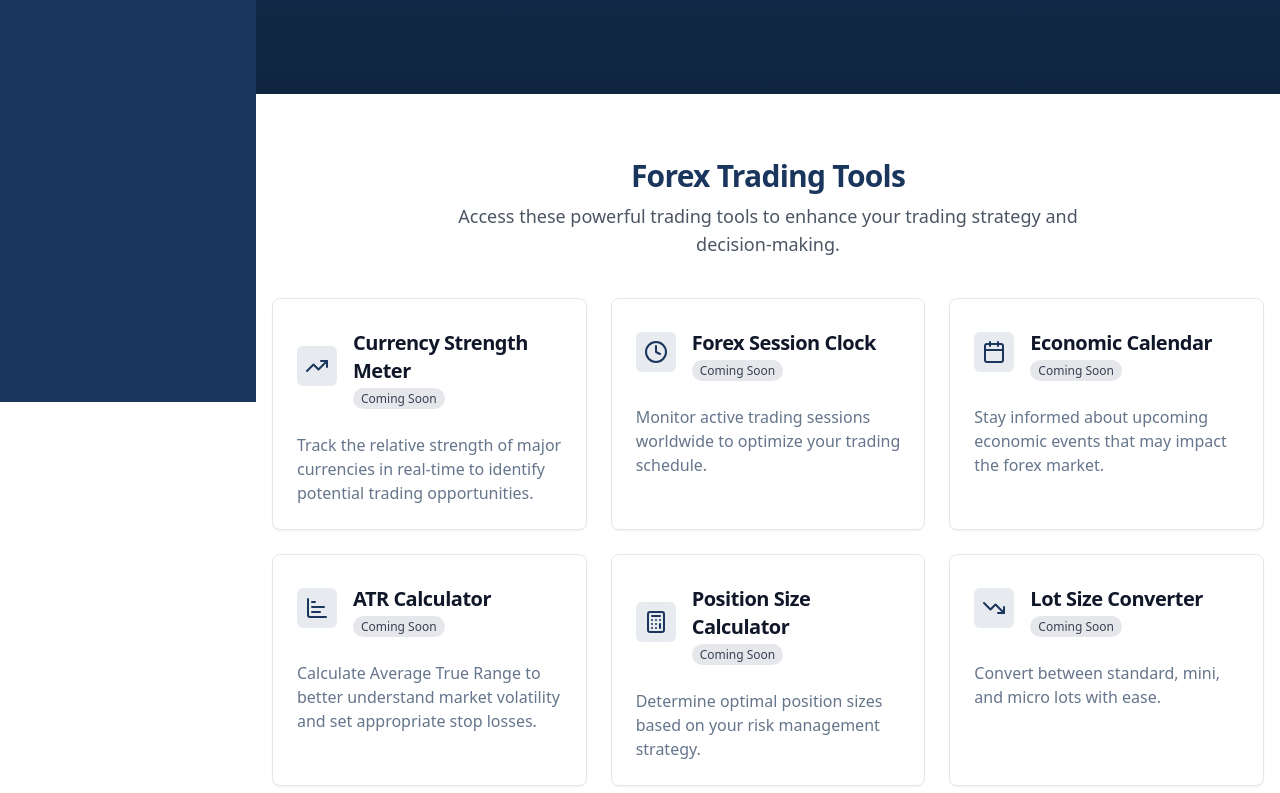
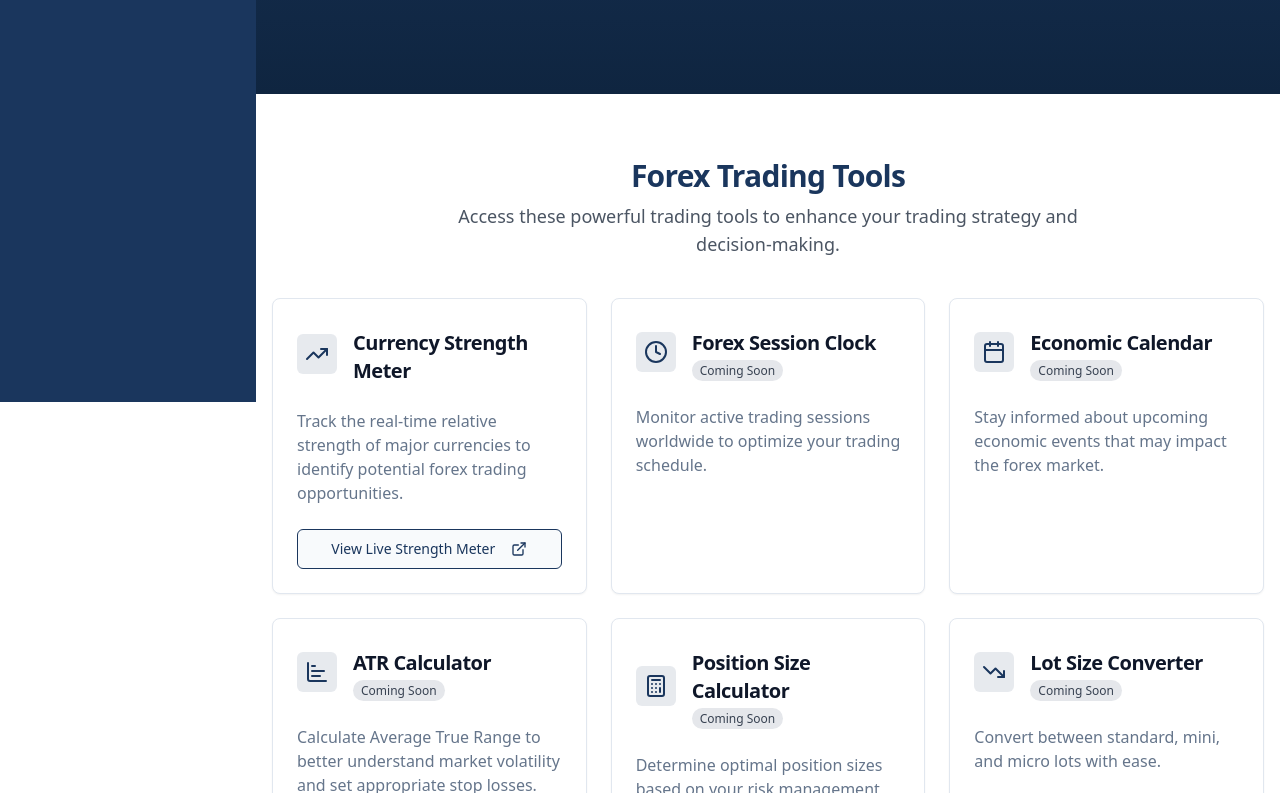
Before and after one commit to Preeth69/arcade-learning-hub, a React (Vite) app: page / in a window 1280 px wide. Shown: the part 398-1191 px from the top of the page. Built offline with nearby package versions, Linux system fonts and the light colour scheme.

Commit message:
Refactor: Implement Currency Strength Meter section
Replaces the "Coming Soon" placeholder with a functional section linking to the MarketMilk tool. Includes a button to view the live strength meter and updates the description.

```diff
--- a/src/components/ForexTools.tsx
+++ b/src/components/ForexTools.tsx
@@ -1,14 +1,17 @@
 
-import { Calculator, Clock, Calendar, TrendingUp, TrendingDown, ChartBar } from "lucide-react";
+import { Calculator, Clock, Calendar, TrendingUp, TrendingDown, ChartBar, ExternalLink } from "lucide-react";
 import { Card, CardContent, CardDescription, CardFooter, CardHeader, CardTitle } from "@/components/ui/card";
+import { Button } from "@/components/ui/button";
 
 const toolsData = [
   {
     id: 1,
     title: "Currency Strength Meter",
-    description: "Track the relative strength of major currencies in real-time to identify potential trading opportunities.",
+    description: "Track the real-time relative strength of major currencies to identify potential forex trading opportunities.",
     icon: TrendingUp,
-    comingSoon: true,
+    comingSoon: false,
+    link: "https://www.babypips.com/tools/marketmilk",
+    buttonText: "View Live Strength Meter"
   },
   {
     id: 2,
@@ -72,6 +75,18 @@ const ForexTools = () => {
             <CardContent>
               <CardDescription className="text-base">{tool.description}</CardDescription>
             </CardContent>
+            {!tool.comingSoon && tool.link && (
+              <CardFooter>
+                <Button
+                  variant="outline"
+                  className="w-full border-trader-blue text-trader-blue hover:bg-trader-blue hover:text-white"
+                  onClick={() => window.open(tool.link, "_blank")}
+                >
+                  {tool.buttonText}
+                  <ExternalLink className="ml-2 h-4 w-4" />
+                </Button>
+              </CardFooter>
+            )}
           </Card>
         ))}
       </div>
```
